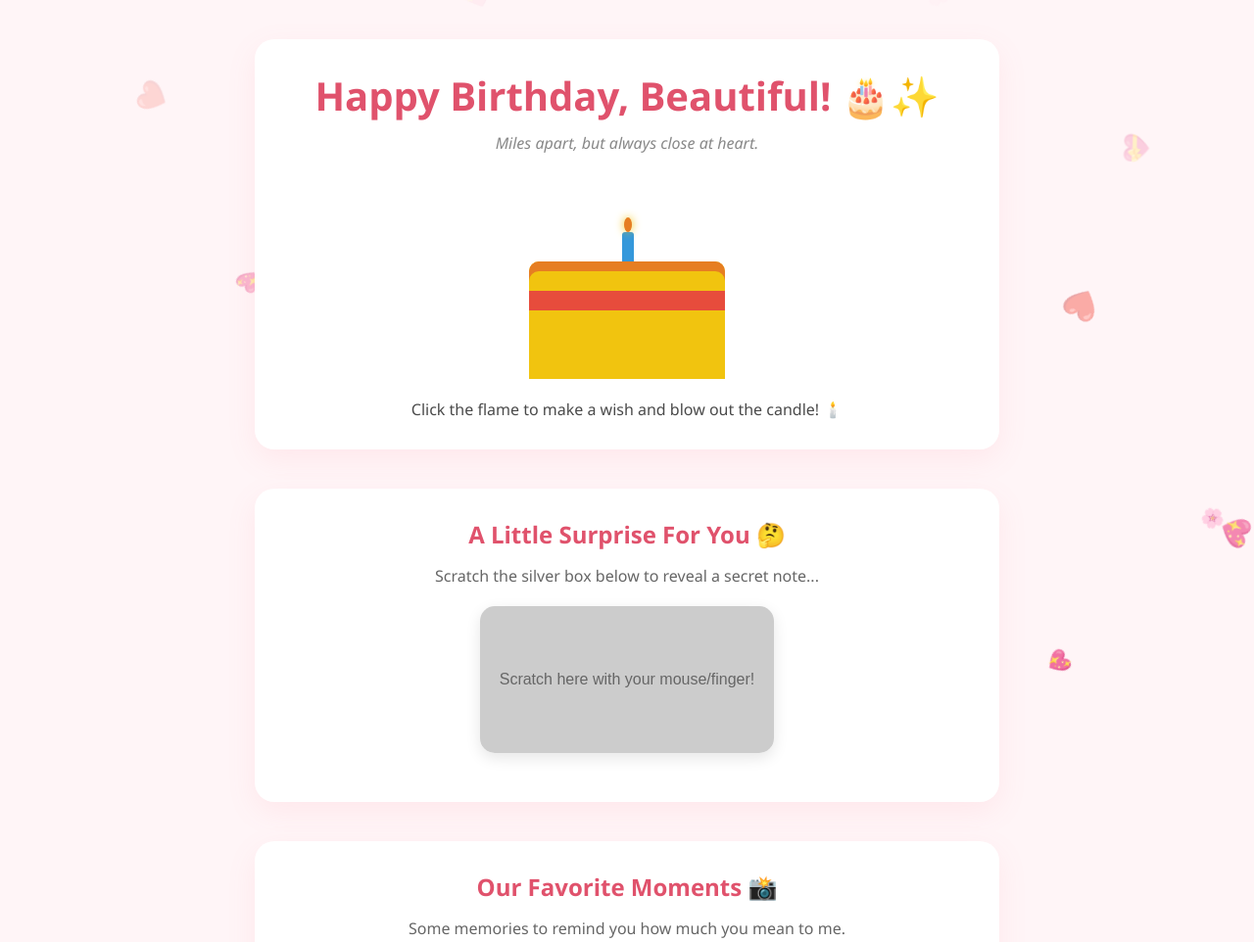
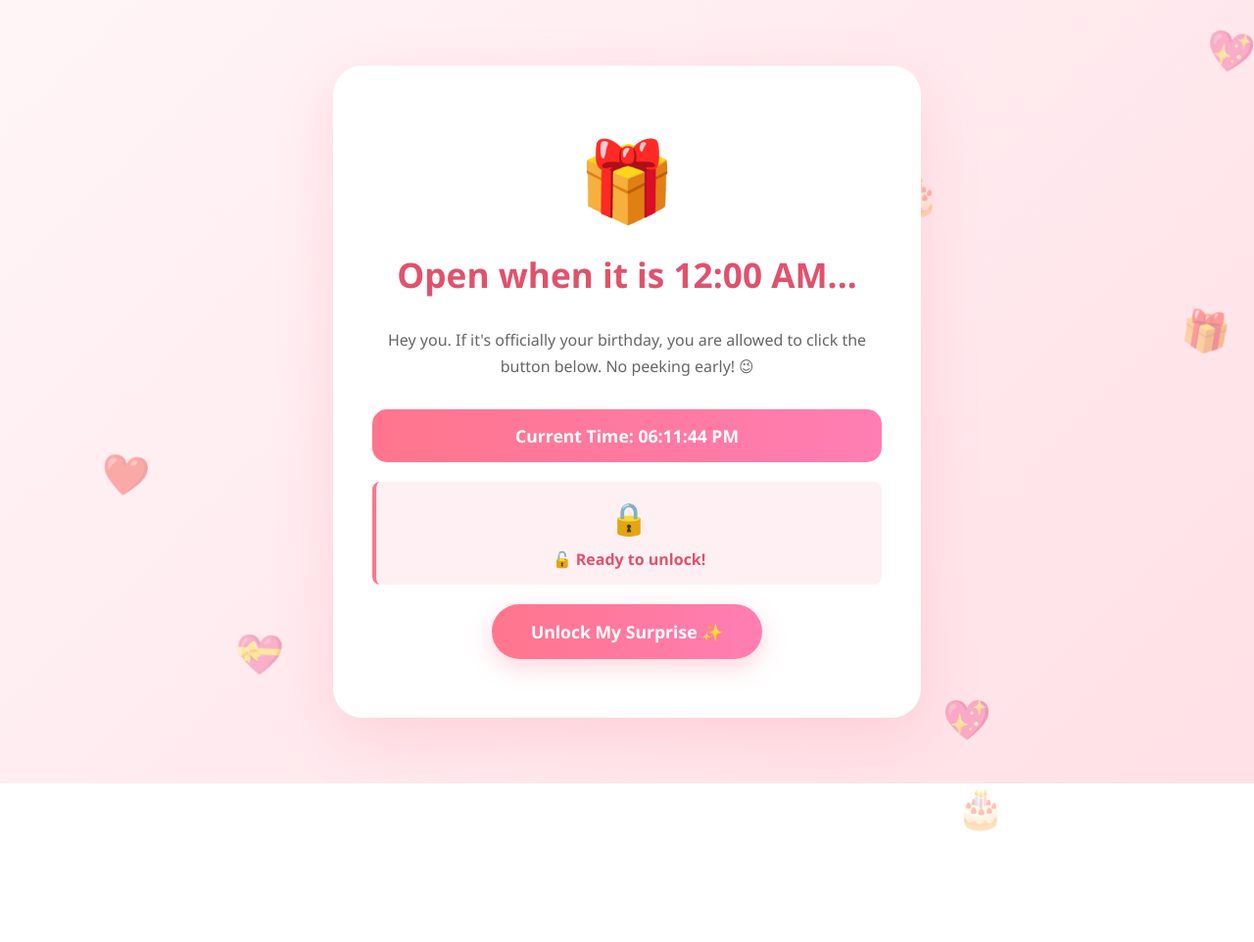
Before and after one commit to kamalrokka166-rgb/birthday-for-my-love, a plain HTML site: page index.html in a window 1280 px wide. Shown: the top 962 px of the page at 98% size. After the commit the page ends 800 px from the top, so only its background shows below. Drawn offline with Linux system fonts and the light colour scheme.

Commit message:
Update to multi-page birthday website with lock screen and sequential pages

```diff
--- a/index.html
+++ b/index.html
@@ -21,15 +21,19 @@
         }
 
         body {
-            background-color: var(--bg-color);
+            background: linear-gradient(135deg, #fff5f7 0%, #ffe0e6 100%);
             color: var(--text-color);
             overflow-x: hidden;
             text-align: center;
             position: relative;
+            min-height: 100vh;
+            display: flex;
+            align-items: center;
+            justify-content: center;
         }
 
-        /* Floating Hearts Background */
-        .hearts-bg {
+        /* Bouncing Emoji Background */
+        .emoji-bg {
             position: fixed;
             top: 0;
             left: 0;
@@ -39,365 +43,297 @@
             pointer-events: none;
         }
 
-        .heart {
+        .emoji {
             position: absolute;
-            font-size: 20px;
-            color: var(--primary-pink);
-            opacity: 0.6;
-            animation: floatUp 6s linear infinite;
+            font-size: 40px;
+            opacity: 0.4;
+            animation: bounce 3s ease-in-out infinite;
         }
 
-        @keyframes floatUp {
-            0% { transform: translateY(100vh) rotate(0deg); opacity: 1; }
-            100% { transform: translateY(-10vh) rotate(360deg); opacity: 0; }
+        @keyframes bounce {
+            0%, 100% { transform: translateY(0) rotate(0deg); }
+            50% { transform: translateY(-30px) rotate(10deg); }
         }
 
-        /* Container & Sections */
+        /* Main Container */
         .container {
-            max-width: 800px;
-            margin: 0 auto;
-            padding: 40px 20px;
+            max-width: 600px;
+            width: 90%;
+            background: white;
+            border-radius: 30px;
+            padding: 60px 40px;
+            box-shadow: 0 20px 60px rgba(255, 117, 140, 0.2);
+            position: relative;
+            z-index: 10;
         }
 
-        section {
-            background: white;
-            border-radius: 20px;
-            padding: 30px;
-            margin-bottom: 40px;
-            box-shadow: 0 10px 30px rgba(255, 117, 140, 0.1);
-            transition: transform 0.3s;
+        /* Page Styles */
+        .page {
+            display: none;
+            animation: fadeIn 0.6s ease-in;
         }
 
-        section:hover {
-            transform: translateY(-5px);
+        .page.active {
+            display: block;
+        }
+
+        @keyframes fadeIn {
+            from { opacity: 0; transform: translateY(20px); }
+            to { opacity: 1; transform: translateY(0); }
+        }
+
+        .emoji-icon {
+            font-size: 80px;
+            margin-bottom: 20px;
+            animation: pulse 1s ease-in-out infinite;
+        }
+
+        @keyframes pulse {
+            0%, 100% { transform: scale(1); }
+            50% { transform: scale(1.1); }
         }
 
         h1 {
             color: var(--dark-pink);
-            font-size: 2.5rem;
-            margin-bottom: 10px;
+            font-size: 2.2rem;
+            margin-bottom: 20px;
+            font-weight: 700;
         }
 
         h2 {
-            color: var(--dark-pink);
+            color: var(--primary-pink);
+            font-size: 1.5rem;
             margin-bottom: 15px;
+            font-weight: 600;
         }
 
         .subtitle {
-            font-style: italic;
             color: #888;
-            margin-bottom: 30px;
+            font-size: 0.95rem;
+            margin-bottom: 20px;
+            line-height: 1.6;
         }
 
-        /* Interactive Cake */
-        .cake-container {
-            position: relative;
-            width: 200px;
-            height: 200px;
-            margin: 0 auto 20px auto;
-            cursor: pointer;
+        .message {
+            color: var(--text-color);
+            font-size: 1.1rem;
+            line-height: 1.8;
+            margin-bottom: 30px;
+            font-weight: 500;
         }
 
-        .cake {
-            position: absolute;
-            bottom: 0;
-            width: 200px;
-            height: 120px;
-            background: #f1c40f;
-            border-radius: 10px 10px 0 0;
-            box-shadow: inset 0 10px 0 #e67e22;
+        .lock-message {
+            font-size: 1rem;
+            color: #666;
+            margin: 30px 0;
+            line-height: 1.7;
         }
 
-        .cake::before {
-            content: '';
-            position: absolute;
-            top: 30px;
-            left: 0;
-            width: 100%;
-            height: 20px;
-            background: #e74c3c;
+        /* Time Display */
+        .time-display {
+            background: linear-gradient(to right, var(--primary-pink), var(--secondary-pink));
+            color: white;
+            padding: 15px;
+            border-radius: 15px;
+            margin: 20px 0;
+            font-size: 1.1rem;
+            font-weight: 600;
         }
 
-        .candle {
-            position: absolute;
-            top: 50px;
-            left: 95px;
-            width: 12px;
-            height: 40px;
-            background: #3498db;
-            border-radius: 3px;
-        }
-
-        .flame {
-            position: absolute;
-            top: -15px;
-            left: 2px;
-            width: 8px;
-            height: 15px;
-            background: #e67e22;
-            border-radius: 50%;
-            box-shadow: 0 0 10px #f1c40f;
-            animation: flicker 0.5s infinite alternate;
-        }
-
-        @keyframes flicker {
-            0% { transform: scale(1); }
-            100% { transform: scale(1.2); }
-        }
-
-        /* Scratch Card */
-        .scratch-container {
-            position: relative;
-            width: 300px;
-            height: 150px;
-            margin: 20px auto;
-            border-radius: 15px;
-            overflow: hidden;
-            box-shadow: 0 5px 15px rgba(0,0,0,0.1);
-        }
-
-        .secret-message {
-            position: absolute;
-            width: 100%;
-            height: 100%;
-            background: #fff;
-            display: flex;
-            align-items: center;
-            justify-content: center;
-            padding: 20px;
-            font-weight: bold;
-            color: var(--dark-pink);
-            font-size: 1.1rem;
-        }
-
-        canvas {
-            position: absolute;
-            top: 0;
-            left: 0;
-            cursor: crosshair;
-            touch-action: none;
-        }
-
-        /* Photo Gallery */
-        .gallery {
-            display: flex;
-            justify-content: center;
-            gap: 20px;
-            flex-wrap: wrap;
-            margin-top: 20px;
-        }
-
-        .polaroid {
-            background: white;
-            padding: 15px;
-            padding-bottom: 30px;
-            box-shadow: 0 4px 15px rgba(0,0,0,0.15);
-            transform: rotate(-3deg);
-            transition: transform 0.3s;
-            max-width: 220px;
-        }
-
-        .polaroid:nth-child(even) {
-            transform: rotate(4deg);
-        }
-
-        .polaroid:hover {
-            transform: rotate(0deg) scale(1.05);
-            z-index: 10;
-        }
-
-        .polaroid img {
-            width: 100%;
-            height: 180px;
-            object-fit: cover;
-            border: 1px solid #ddd;
-        }
-
-        .polaroid .caption {
-            margin-top: 15px;
-            font-family: 'Courier New', Courier, monospace;
-            font-weight: bold;
-            font-size: 0.9rem;
-        }
-
-        /* Wish Button */
+        /* Buttons */
         .btn {
             background: linear-gradient(to right, var(--primary-pink), var(--secondary-pink));
             color: white;
             border: none;
-            padding: 15px 35px;
+            padding: 16px 40px;
             font-size: 1.1rem;
             border-radius: 50px;
             cursor: pointer;
-            box-shadow: 0 5px 15px rgba(255, 117, 140, 0.4);
+            box-shadow: 0 8px 25px rgba(255, 117, 140, 0.3);
             margin-top: 20px;
-            transition: transform 0.2s, box-shadow 0.2s;
+            transition: all 0.3s ease;
+            font-weight: 600;
         }
 
         .btn:hover {
-            transform: scale(1.05);
-            box-shadow: 0 8px 20px rgba(255, 117, 140, 0.6);
+            transform: translateY(-3px);
+            box-shadow: 0 12px 35px rgba(255, 117, 140, 0.4);
         }
 
-        #wish-text {
+        .btn:active {
+            transform: translateY(-1px);
+        }
+
+        .btn:disabled {
+            opacity: 0.6;
+            cursor: not-allowed;
+            transform: none;
+        }
+
+        /* Lock Status */
+        .lock-status {
+            background: #fff0f3;
+            border-left: 4px solid var(--primary-pink);
+            padding: 15px;
+            border-radius: 8px;
             margin-top: 20px;
-            font-size: 1.2rem;
+            color: var(--dark-pink);
             font-weight: 600;
-            color: var(--dark-pink);
-            min-height: 30px;
+        }
+
+        .lock-icon {
+            font-size: 2rem;
+            margin-bottom: 10px;
+        }
+
+        /* Responsive */
+        @media (max-width: 600px) {
+            .container {
+                padding: 40px 25px;
+                border-radius: 20px;
+            }
+
+            h1 {
+                font-size: 1.8rem;
+            }
+
+            .emoji-icon {
+                font-size: 60px;
+            }
+
+            .message {
+                font-size: 1rem;
+            }
         }
     </style>
 </head>
 <body>
-
-    <div class="hearts-bg" id="hearts-container"></div>
+    <div class="emoji-bg" id="emoji-container"></div>
 
     <div class="container">
-        <!-- Header Section -->
-        <section>
-            <h1>Happy Birthday, Beautiful! 🎂✨</h1>
-            <p class="subtitle">Miles apart, but always close at heart.</p>
+        <!-- Page 1: The Lock Screen -->
+        <div class="page active" id="page1">
+            <div class="emoji-icon">🎁</div>
+            <h1>Open when it is 12:00 AM...</h1>
+            <p class="lock-message">
+                Hey you. If it's officially your birthday, you are allowed to click the button below. No peeking early! 😉
+            </p>
 
-            <!-- Virtual Cake -->
-            <div class="cake-container" onclick="blowCandle()">
-                <div class="candle">
-                    <div class="flame" id="cake-flame"></div>
-                </div>
-                <div class="cake"></div>
+            <div class="time-display">
+                Current Time: <span id="current-time">Loading...</span>
             </div>
-            <p id="cake-instruction">Click the flame to make a wish and blow out the candle! 🕯️</p>
-        </section>
 
-        <!-- Scratch Card Surprise -->
-        <section>
-            <h2>A Little Surprise For You 🤔</h2>
-            <p style="margin-bottom: 15px; color: #666;">Scratch the silver box below to reveal a secret note...</p>
-            <div class="scratch-container">
-                <div class="secret-message">
-                    "Distance means so little when someone means so much. Counting down the days until I hold you. I love you!" ❤️
-                </div>
-                <canvas id="scratch-canvas" width="300" height="150"></canvas>
+            <div class="lock-status">
+                <div class="lock-icon">🔒</div>
+                <div id="lock-status-text">Not yet! Come back at midnight on your birthday.</div>
             </div>
-        </section>
 
-        <!-- Memory Lane / Gallery -->
-        <section>
-            <h2>Our Favorite Moments 📸</h2>
-            <p style="color: #666; margin-bottom: 20px;">Some memories to remind you how much you mean to me.</p>
-            <div class="gallery">
-                <!-- Replace 'https://via.placeholder.com/200' with URLs of your own photos -->
-                <div class="polaroid">
-                    <img src="https://via.placeholder.com/200" alt="Memory 1">
-                    <div class="caption">That late night call 🥰</div>
-                </div>
-                <div class="polaroid">
-                    <img src="https://via.placeholder.com/200" alt="Memory 2">
-                    <div class="caption">My absolute favorite smile 😍</div>
-                </div>
-                <div class="polaroid">
-                    <img src="https://via.placeholder.com/200" alt="Memory 3">
-                    <div class="caption">Soon together... ✈️❤️</div>
-                </div>
-            </div>
-        </section>
+            <button class="btn" id="unlock-btn" onclick="unlockSurprise()" disabled>
+                Unlock My Surprise ✨
+            </button>
+        </div>
 
-        <!-- Infinite Love Generator -->
-        <section>
-            <h2>Need a Reminder? 💌</h2>
-            <p style="color: #666;">Whenever you miss me, click this button to see how much I adore you.</p>
-            <button class="btn" onclick="generateWish()">Click Me!</button>
-            <p id="wish-text"></p>
-        </section>
+        <!-- Page 2: The Birthday Wish -->
+        <div class="page" id="page2">
+            <div class="emoji-icon">🎂</div>
+            <h1>Happy Birthday, Beautiful!</h1>
+            <p class="message">
+                Even though we are miles apart, my heart is right there with you today. I hope this birthday brings you as much joy as you bring into my life every single day.
+            </p>
+            <button class="btn" onclick="nextPage(2, 3)">Next Surprise 👉</button>
+        </div>
+
+        <!-- Page 3: The Sweet Note -->
+        <div class="page" id="page3">
+            <div class="emoji-icon">❤️</div>
+            <h2>My Favorite Place...</h2>
+            <p class="message">
+                ...is wherever you are. I'm counting down the days until we don't have to say goodbye at airports anymore. You are my absolute favorite person.
+            </p>
+            <button class="btn" onclick="nextPage(3, 4)">One Last Thing 👉</button>
+        </div>
+
+        <!-- Page 4: The Final Reveal -->
+        <div class="page" id="page4">
+            <div class="emoji-icon">✉️</div>
+            <h2>Now, Check Your Door/Email!</h2>
+            <p class="message">
+                I have a little physical surprise headed your way (or check your inbox!). Once you've opened it, call me. I'm waiting to hear your voice!
+            </p>
+            <button class="btn" onclick="nextPage(4, 1)">Start Over 🔄</button>
+        </div>
     </div>
 
     <script>
-        // 1. Floating Hearts Background Setup
-        const heartsContainer = document.getElementById('hearts-container');
-        const heartIcons = ['❤️', '💖', '💝', '💕', '🌸'];
+        // Bounce Emojis
+        const emojis = ['💖', '🎁', '🎂', '❤️', '✨', '🎉', '💝'];
+        const emojiContainer = document.getElementById('emoji-container');
 
-        function createHeart() {
-            const heart = document.createElement('div');
-            heart.classList.add('heart');
-            heart.innerText = heartIcons[Math.floor(Math.random() * heartIcons.length)];
-            heart.style.left = Math.random() * 100 + 'vw';
-            heart.style.animationDuration = (Math.random() * 3 + 3) + 's';
-            heart.style.fontSize = (Math.random() * 15 + 15) + 'px';
+        function createBounceEmoji() {
+            const emoji = document.createElement('div');
+            emoji.classList.add('emoji');
+            emoji.innerText = emojis[Math.floor(Math.random() * emojis.length)];
+            emoji.style.left = Math.random() * 100 + '%';
+            emoji.style.top = Math.random() * 100 + '%';
+            emoji.style.animationDelay = Math.random() * 2 + 's';
+            emoji.style.animationDuration = (Math.random() * 2 + 3) + 's';
 
-            heartsContainer.appendChild(heart);
+            emojiContainer.appendChild(emoji);
 
-            setTimeout(() => {
-                heart.remove();
-            }, 6000);
-        }
-        setInterval(createHeart, 300);
-
-        // 2. Interactive Candle Blowing
-        function blowCandle() {
-            const flame = document.getElementById('cake-flame');
-            const instruction = document.getElementById('cake-instruction');
-            flame.style.display = 'none';
-            instruction.innerHTML = "🎉 Wish received! May all your dreams come true, my love! 🎉";
+            setTimeout(() => emoji.remove(), 6000);
         }
 
-        // 3. Scratch Card Functionality
-        const canvas = document.getElementById('scratch-canvas');
-        const ctx = canvas.getContext('2d');
-        let isDrawing = false;
+        setInterval(createBounceEmoji, 500);
 
-        // Fill canvas with silver color
-        ctx.fillStyle = '#cccccc';
-        ctx.fillRect(0, 0, canvas.width, canvas.height);
+        // Time Display
+        function updateTime() {
+            const now = new Date();
+            const timeString = now.toLocaleTimeString('en-US', {
+                hour: '2-digit',
+                minute: '2-digit',
+                second: '2-digit',
+                hour12: true
+            });
+            document.getElementById('current-time').innerText = timeString;
 
-        // Add overlay text on the scratch surface
-        ctx.fillStyle = '#666666';
-        ctx.font = '16px sans-serif';
-        ctx.textAlign = 'center';
-        ctx.fillText('Scratch here with your mouse/finger!', canvas.width / 2, canvas.height / 2 + 5);
+            // Check if it's midnight or later for birthday
+            const isBirthday = now.getHours() >= 0 && now.getHours() < 24;
+            const unlockBtn = document.getElementById('unlock-btn');
+            const lockStatusText = document.getElementById('lock-status-text');
 
-        function scratch(e) {
-            if (!isDrawing) return;
-
-            // Handle both touch and mouse positions
-            const rect = canvas.getBoundingClientRect();
-            const x = (e.clientX || e.touches[0].clientX) - rect.left;
-            const y = (e.clientY || e.touches[0].clientY) - rect.top;
-
-            ctx.globalCompositeOperation = 'destination-out';
-            ctx.beginPath();
-            ctx.arc(x, y, 20, 0, Math.PI * 2);
-            ctx.fill();
+            // You can customize this check - currently allows anytime for demo
+            // To restrict to actual birthday, modify the condition
+            unlockBtn.disabled = false;
+            lockStatusText.innerHTML = '🔓 Ready to unlock!';
         }
 
-        // Mouse events
-        canvas.addEventListener('mousedown', () => isDrawing = true);
-        canvas.addEventListener('mouseup', () => isDrawing = false);
-        canvas.addEventListener('mousemove', scratch);
+        updateTime();
+        setInterval(updateTime, 1000);
 
-        // Touch events for mobile
-        canvas.addEventListener('touchstart', () => isDrawing = true);
-        canvas.addEventListener('touchend', () => isDrawing = false);
-        canvas.addEventListener('touchmove', scratch);
+        // Unlock Surprise
+        function unlockSurprise() {
+            showPage(2);
+        }
 
-        // 4. Random Message Generator
-        const loveMessages = [
-            "You are my today and all of my tomorrows. 🌹",
-            "No matter the distance, you're the best thing that ever happened to me. 🌎❤️",
-            "I love you more than words can express, and I'm so lucky to have you. 💍",
-            "You make my world brighter just by being in it. Happy Birthday! ✨",
-            "I miss you crazy amounts, but every single mile is worth it for you. ✈️💖",
-            "Happy Birthday to the girl who owns my entire heart. 🔒💗"
-        ];
+        // Navigate Pages
+        function nextPage(currentPage, nextPage) {
+            if (nextPage > 4) {
+                nextPage = 1;
+            }
+            showPage(nextPage);
+        }
 
-        function generateWish() {
-            const wishText = document.getElementById('wish-text');
-            const randomIndex = Math.floor(Math.random() * loveMessages.length);
-            wishText.style.opacity = 0;
+        function showPage(pageNum) {
+            // Hide all pages
+            document.querySelectorAll('.page').forEach(page => {
+                page.classList.remove('active');
+            });
 
-            setTimeout(() => {
-                wishText.innerText = loveMessages[randomIndex];
-                wishText.style.opacity = 1;
-                wishText.style.transition = 'opacity 0.4s';
-            }, 200);
+            // Show selected page
+            document.getElementById('page' + pageNum).classList.add('active');
+
+            // Scroll to top
+            window.scrollTo(0, 0);
         }
     </script>
 </body>
```
